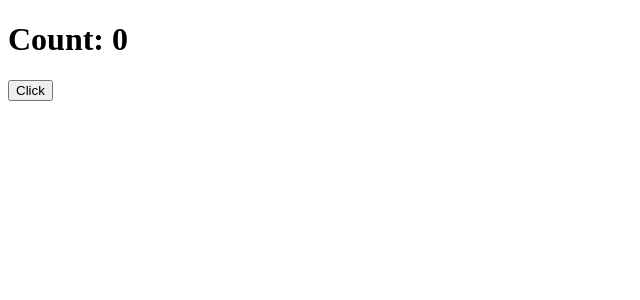
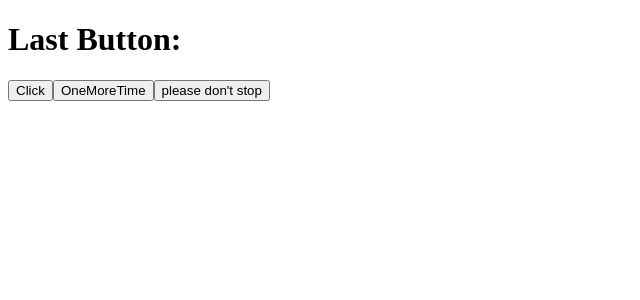
Before and after one commit to nazart88/Esercizi_React, a React (Create React App) app in the folder exs-jsx/: page / in a window 1280 px wide. Shown: the top 300 px of the page, without its empty margins (0-640 px from the left). Built offline with nearby package versions, Linux system fonts and the light colour scheme.

Commit message:
svolgimento event-3

```diff
--- a/exs-jsx/src/ClickCounter.js
+++ b/exs-jsx/src/ClickCounter.js
@@ -1,15 +1,15 @@
 import react from 'react';
-
 class ClickCounter extends react.Component {
 
     state = {
 
-        count: 0
+        name: ''
     }
 
-  buttonIncrement = () => {
+  buttonIncrement = (event) => {
+        console.log(event)
         this.setState((state) => {
-            return { count: state.count + 1 }
+            return { name: event.target.innerText }
         })
 
     }
@@ -17,8 +17,11 @@ class ClickCounter extends react.Component {
     render() {
         return (
             <div>
-                <h1> Count: {this.state.count}</h1>
-                <button onClick={this.buttonIncrement}>Click</button>
+                <h1> Last Button: {this.state.name}</h1>
+                <button name="click" onClick={this.buttonIncrement}>Click</button>
+                <button name="oneMoreTime" onClick={this.buttonIncrement}>OneMoreTime</button>
+                <button name="pleaseDonTStop" onClick={this.buttonIncrement}>please don't stop</button>
+
             </div>
         )
     }
```
